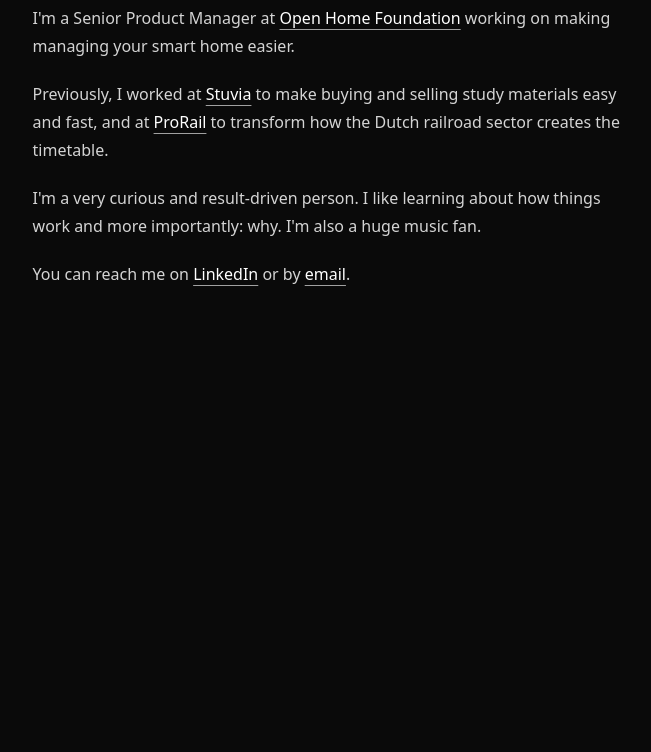
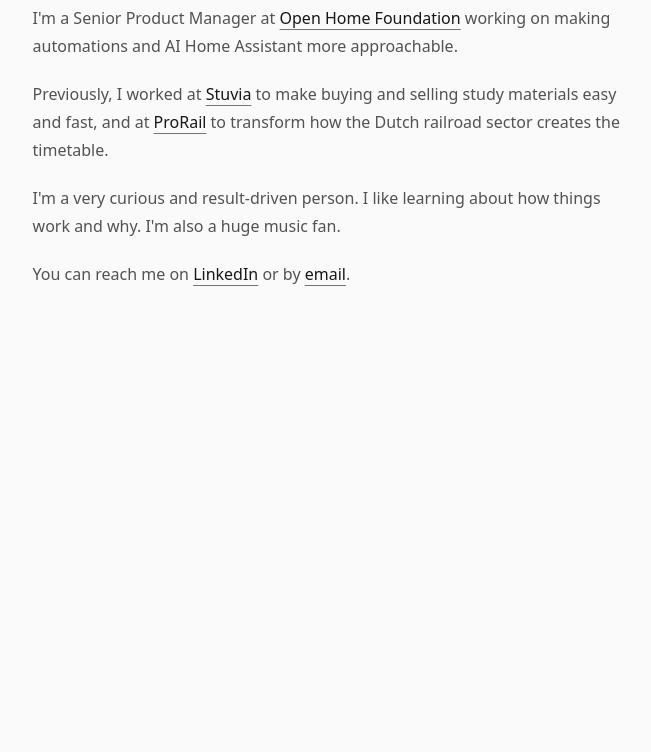
Before and after one commit to nielsrowinbik/nielsbik.nl, an Astro site: page / in a window 1280 px wide. Shown: the part 48-800 px from the top of the page, without its empty margins (310-961 px from the left). Built offline with nearby package versions, Linux system fonts and the light colour scheme; Astro itself is replaced by a stand-in of ours; no server answers; what fluid-tailwindcss would draw is missing.

Commit message:
feat: add light theme support, follow user preference

```diff
--- a/src/global.css
+++ b/src/global.css
@@ -6,17 +6,19 @@
 @plugin "fluid-tailwindcss";
 
 :root {
-    --background: var(--color-neutral-950);
-    --primary: var(--color-zinc-50);
-    --secondary: var(--color-neutral-300);
-    --tertiary: var(--color-neutral-400);
+    --background: var(--color-zinc-50);
+    --primary: var(--color-neutral-900);
+    --secondary: var(--color-neutral-600);
+    --tertiary: var(--color-neutral-500);
 }
 
-.dark {
-    --background: var(--color-neutral-950);
-    --primary: var(--color-zinc-50);
-    --secondary: var(--color-neutral-300);
-    --tertiary: var(--color-neutral-400);
+@media (prefers-color-scheme: dark) {
+    :root {
+        --background: var(--color-neutral-950);
+        --primary: var(--color-zinc-50);
+        --secondary: var(--color-neutral-300);
+        --tertiary: var(--color-neutral-400);
+    }
 }
 
 @theme inline {
@@ -36,7 +38,7 @@
 }
 
 @utility prose {
-    @apply wysiwyg wysiwyg-neutral wysiwyg-invert wysiwyg-a:underline-offset-[0.3rem] wysiwyg-a:decoration-1 wysiwyg-a:decoration-tertiary wysiwyg-a:hover:decoration-primary wysiwyg-a:transition-colors text-secondary wysiwyg-a:[font-weight:inherit];
+    @apply wysiwyg wysiwyg-neutral wysiwyg-invert wysiwyg-a:underline-offset-[0.3rem] wysiwyg-a:decoration-1 wysiwyg-a:decoration-tertiary wysiwyg-a:text-primary wysiwyg-a:hover:decoration-primary wysiwyg-a:transition-colors text-secondary wysiwyg-a:[font-weight:inherit];
 }
 
 @custom-variant dark (&:where(.dark, .dark *));
--- a/src/pages/index.astro
+++ b/src/pages/index.astro
@@ -21,7 +21,7 @@ Astro.response.headers.set(
     <main>
         <div class="prose">
             <p>
-                I'm a Senior Product Manager at <ExternalLink href="https://www.openhomefoundation.org">Open Home Foundation</ExternalLink> working on making managing your smart home easier.
+                I'm a Senior Product Manager at <ExternalLink href="https://www.openhomefoundation.org">Open Home Foundation</ExternalLink> working on making automations and AI Home Assistant more approachable.
             </p>
             <p>
                 Previously, I worked at
@@ -34,7 +34,7 @@ Astro.response.headers.set(
             </p>
             <p>
                 I'm a very curious and result-driven person. I like learning
-                about how things work and more importantly: why. I'm also a huge
+                about how things work and why. I'm also a huge
                 <!--<a href="/music">-->music fan<!--</a>-->.
                 {recentTrack && <SpotifyLastListened {...recentTrack} />}
             </p>
```
